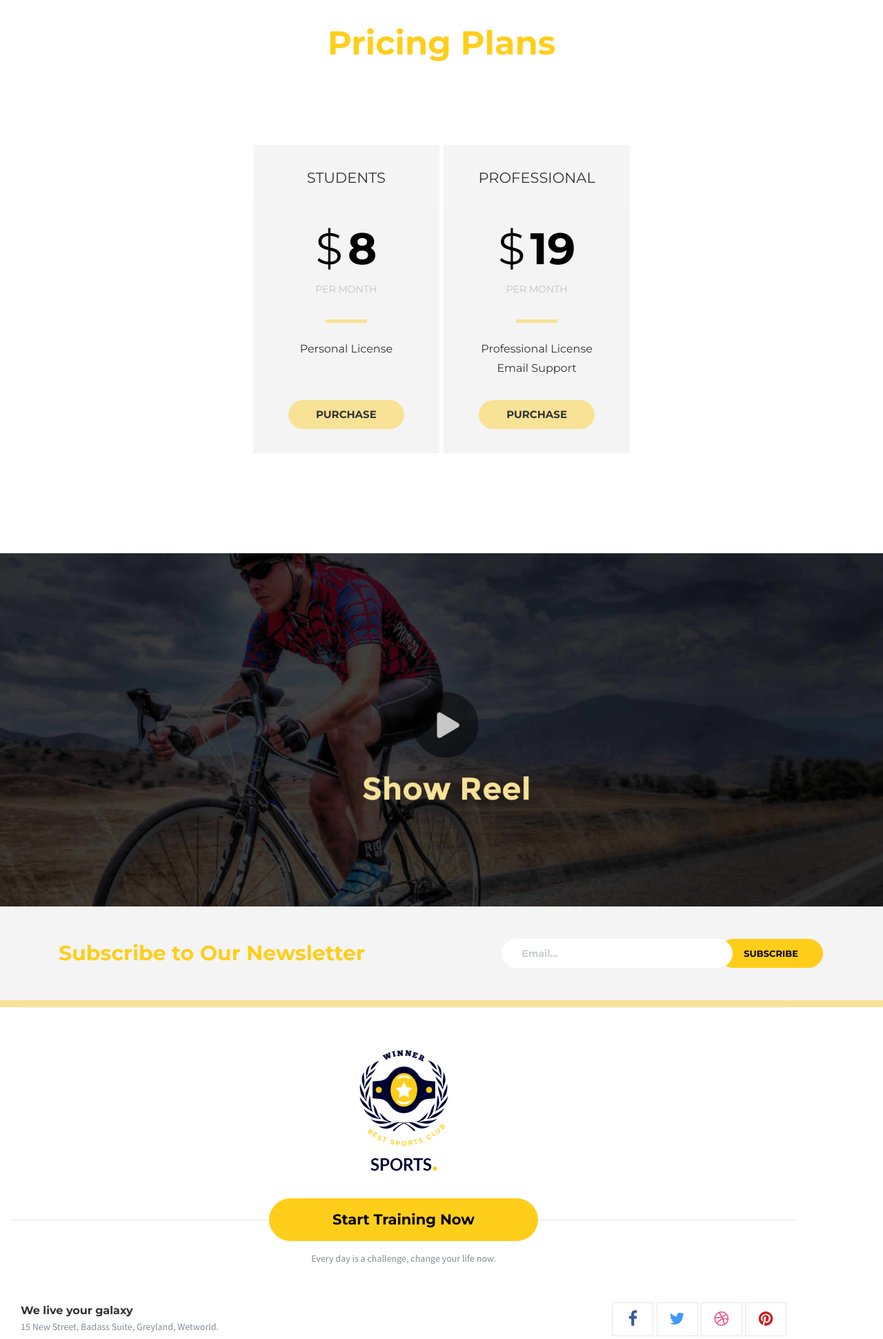
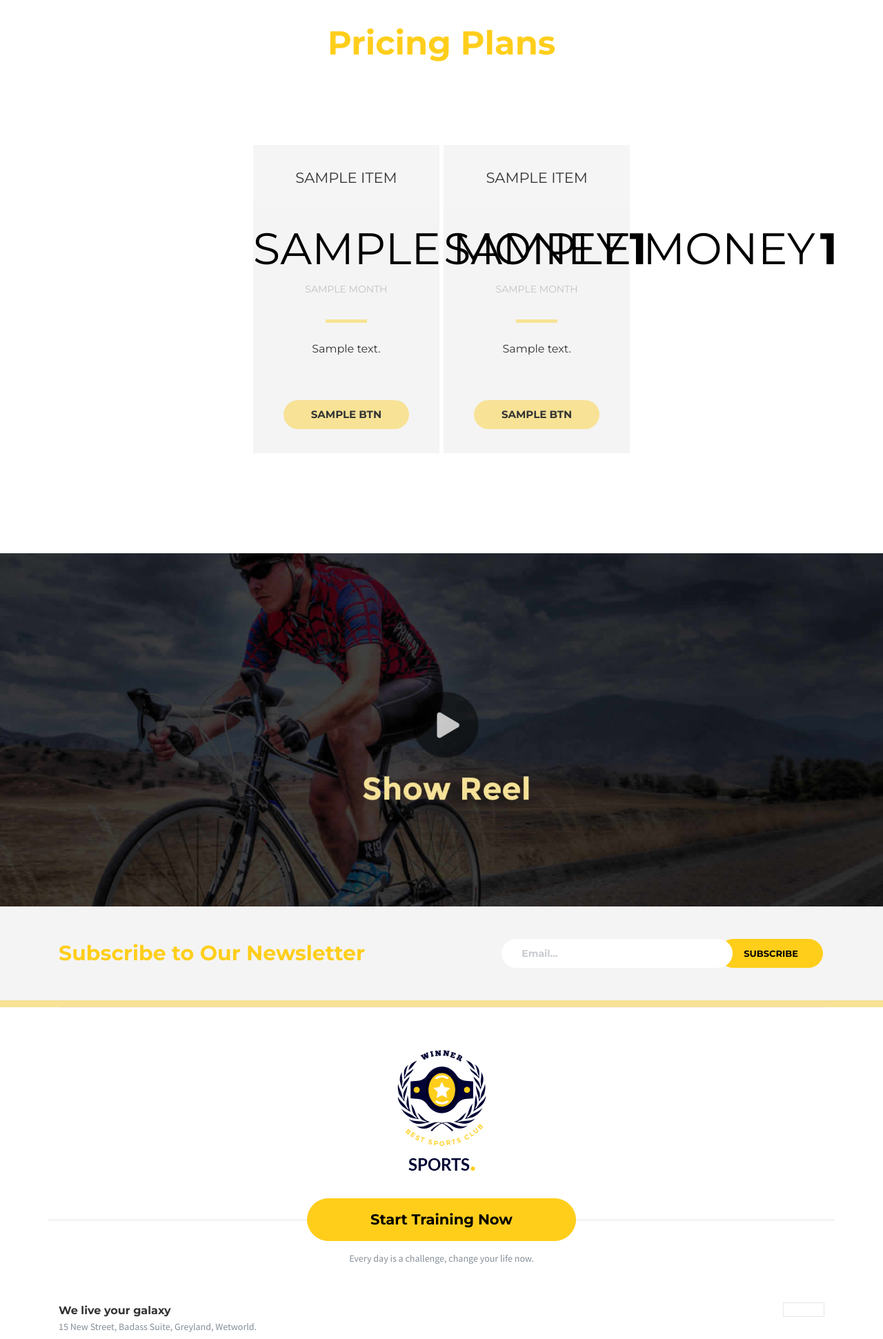
Before and after one commit to Said007701/your-sports, a Django app: template myproject/myapp/templates/index.html in a window 1280 px wide. Shown: the part 2213-4154 px from the top of the page at 69% size. Run offline with Django 5.2, Linux system fonts and the light colour scheme; the template is opened without the code that fills it: most values are stand-ins (such as "Sample title", 1, 10 or a date in 2020); grey boxes marked "Sample" are stand-in pictures; some libraries are stand-ins or nearby versions.

Commit message:
finished social

```diff
--- a/myproject/myapp/templates/index.html
+++ b/myproject/myapp/templates/index.html
@@ -120,32 +120,34 @@
 				<h2>Pricing Plans</h2>
 				<div class="pricing-tables">
 					<div class="plan">
+						{%for item in copy_money%}
 		                <div class="head">
-
-		                    <h3>Students</h3>
+		                    <h3>{{item.name}}</h3>
 		                </div>
 		                <div class="price">
-		                    <span class="price-main"><span class="symbol">$</span>8</span>
-		                    <span class="price-additional">per month</span>
+		                    <span class="price-main"><span class="symbol">{{item.money}}</span>{{item.number}}</span>
+		                    <span class="price-additional">{{item.month}}</span>
 		                </div>
 		                <ul class="item-list">
-		                    <li>Personal License</li>
+		                    <li>{{item.text}}</li>
 		                </ul>
-		                <button type="button" class="btn btn-default rounded">purchase</button>
+		                <button type="button" class="btn btn-default rounded">{{item.btn}}</button>
+						{%endfor%}
 		            </div>
 		            <div class="plan">
+						{%for item in copy_money1%}
 		                <div class="head">
-		                    <h3>professional</h3> </div>
+		                    <h3>{{item.name}}</h3>
+						</div>
 		                <div class="price">
-		                    <span class="price-main"><span class="symbol">$</span>19</span>
-		                    <span class="price-additional">per month</span>
+		                    <span class="price-main"><span class="symbol">{{item.money}}</span>{{item.number}}</span>
+		                    <span class="price-additional">{{item.month}}</span>
 		                </div>
 		                    <ul class="item-list">
-		                       <li>Professional License</li>
-		                       <li>Email Support</li>
+		                       <li>{{item.text}}</li>
 		                    </ul>
-		                <button type="button" class="btn btn-default rounded">purchase</button>
-						</div>
+		                <button type="button" class="btn btn-default rounded">{{item.btn}}</button>
+							{%endfor%}
 		            </div>
 				</div>
  			</div>
@@ -203,10 +205,9 @@
 
                     <div class="col-md-6 text-right">
                     	<ul class="social">
-                        	<li><a href="{%static 'javascript:'%}"><i class="fa fa-facebook-f"></i></a></li>
-                            <li><a href="{%static 'javascript:'%}"><i class="fa fa-twitter"></i></a></li>
-                            <li><a href="{%static 'javascript:'%}"><i class="fa fa-dribbble"></i></a></li>
-                            <li><a href="{%static 'javascript:'%}"><i class="fa fa-pinterest"></i></a></li>
+							{%for item in copy_social%}
+                        	<li><a href="{%static 'javascript:'%}"><i class={{item.name}}></i></a></li>
+							{%endfor%}
                         </ul>
                     </div>
                 </div>
```
Also changed, not shown: myproject/myapp/views.py (+9 -1 lines).
